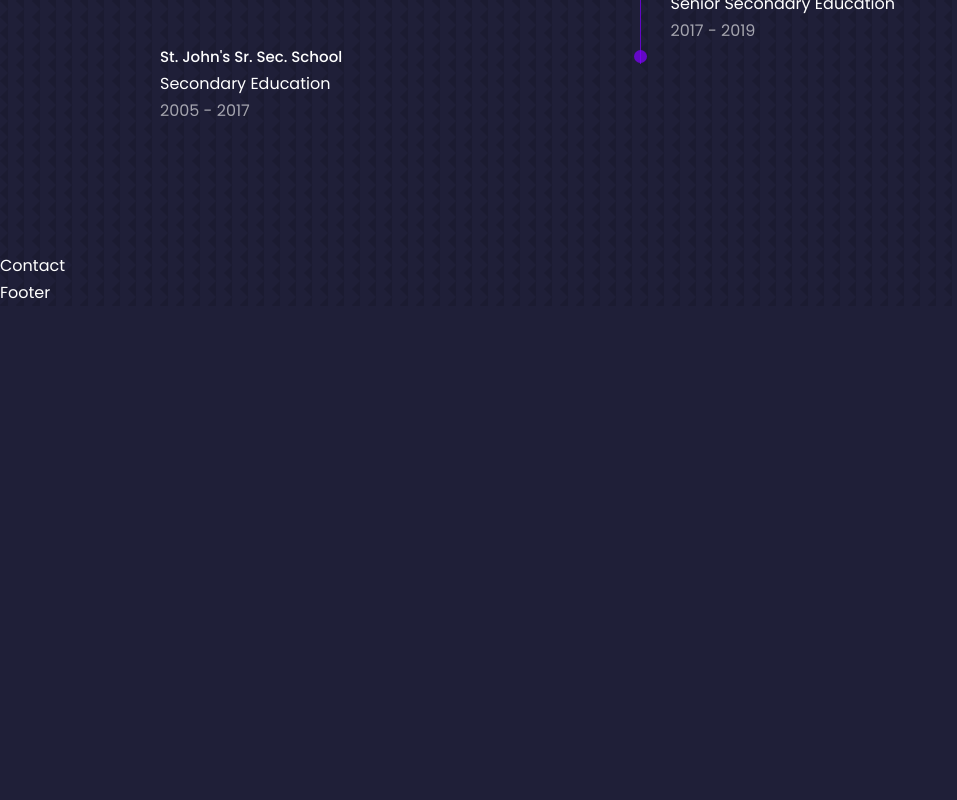
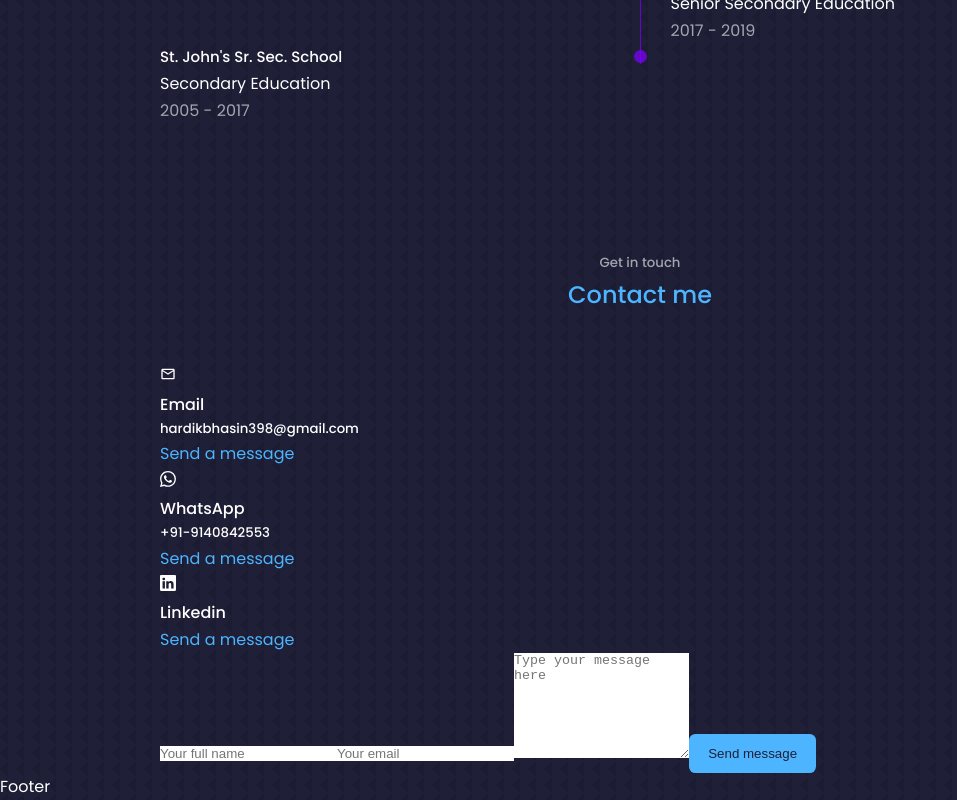
Before and after one commit to hardikbhasin/portfolio, a React (Create React App) app: page / in a window 1280 px wide. Shown: the part 2951-3751 px from the top of the page, without its empty margins (0-957 px from the left). Before the commit the page ends 3257 px from the top, so only its background shows below. Built offline with nearby package versions, Linux system fonts and the light colour scheme.

Commit message:
added details in contact.js

```diff
--- a/src/components/contact/contact.jsx
+++ b/src/components/contact/contact.jsx
@@ -1,9 +1,51 @@
 import React from 'react'
 import './contact.css'
-const contact = () => {
+import { MdOutlineEmail } from 'react-icons/md'
+import {BsWhatsapp} from 'react-icons/bs'
+import {BsLinkedin} from 'react-icons/bs'
+const Contact = () => {
   return (
-    <section id='contact'>Contact </section>
+    <section id='contact'>
+      <h5>Get in touch</h5>
+      <h2>Contact me</h2>
+      <div className="container contact_container">
+        <div className="contact_options">
+          <article className="contact_option">
+            <MdOutlineEmail />
+            <h4>Email</h4>
+            <h5>hardikbhasin398@gmail.com</h5>
+            <a href="mailto:hardikbhasin398@gmail.com" target='_blank' rel='noreferrer'>Send a message</a>
+
+          </article>
+
+          <article className="contact_option">
+            <BsWhatsapp />
+            <h4>WhatsApp</h4>
+            <h5>+91-9140842553</h5>
+            <a href="https://api.whatsapp.com/send?phone=+919140842553" target='_blank' rel='noreferrer'>Send a message</a>
+
+          </article>
+
+          <article className="contact_option">
+            <BsLinkedin />
+            <h4>Linkedin</h4>
+            {/* <h5>Hardik Bhasin</h5> */}
+            <a href="https://www.linkedin.com/in/hardik-bhasin/" target='_blank' rel='noreferrer'>Send a message</a>
+
+          </article>
+
+        </div>
+        <form action=''>
+          <input type='text' name='name' placeholder='Your full name' required></input>
+          <input type='email' name='email' placeholder='Your email' required></input>
+          <textarea name="message" placeholder='Type your message here' rows="7" required></textarea>
+          <button type='submit' className='btn btn-primary'>Send message</button>
+        </form>
+
+      </div>
+
+    </section>
   )
 }
 
-export default contact
+export default Contact
```
